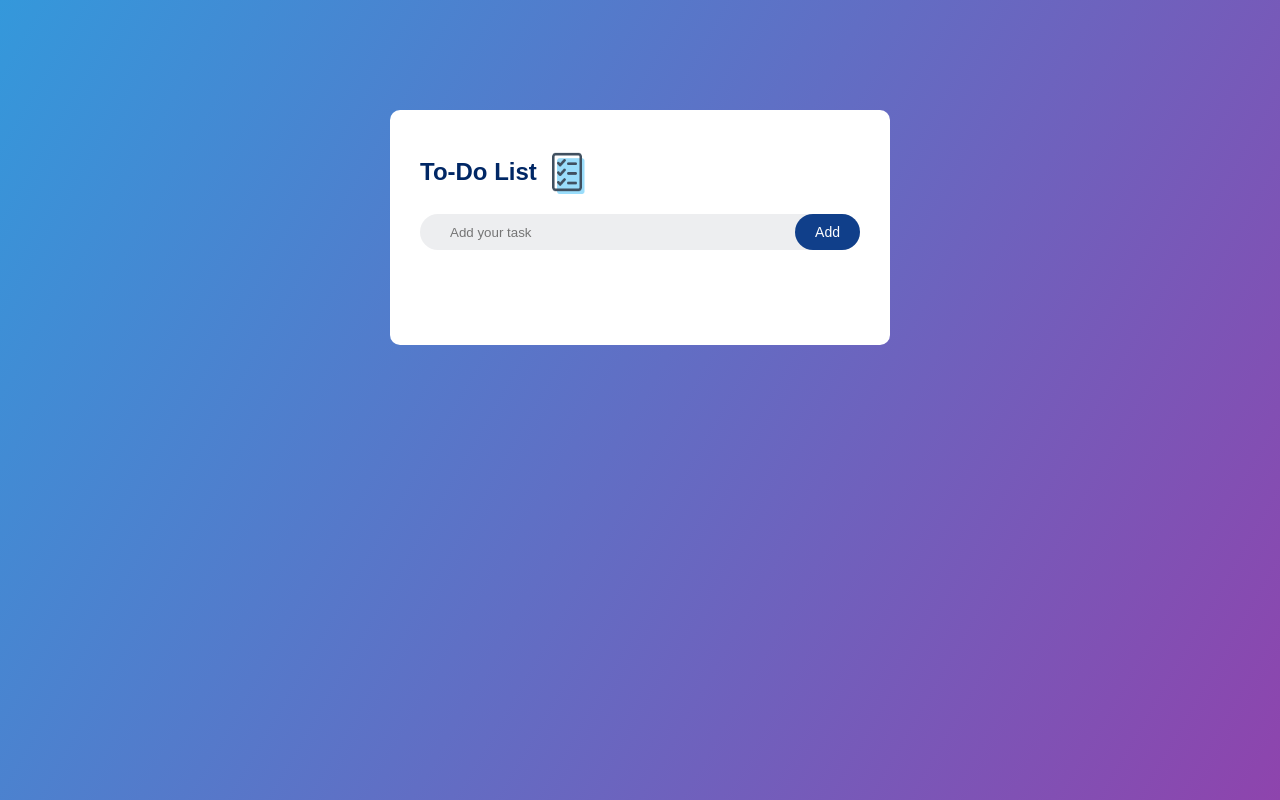
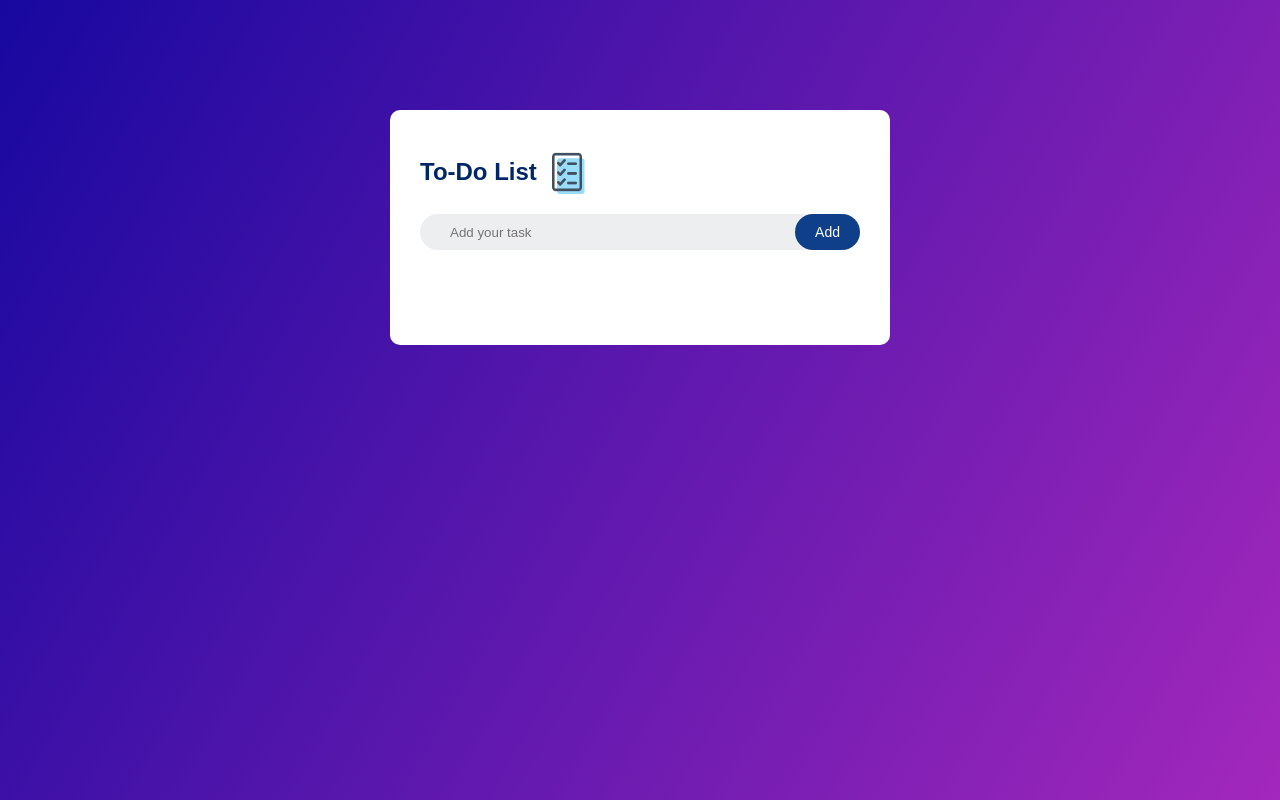
Before and after one commit to finalFlash159/Todo-list-app, a plain HTML site: page index.html in a window 1280 px wide. Drawn offline with Linux system fonts and the light colour scheme.

Commit message:
change color

```diff
--- a/style.css
+++ b/style.css
@@ -6,15 +6,15 @@
 }
 
 .container{
-    width: 100%%;
+    width: 100%;
     min-height: 100vh;
-    background: linear-gradient(120deg, #3498db, #8e44ad);
+    background: linear-gradient(120deg, #17089f, #9a12b5e8);
     padding: 10px;
 
 }
 
 .todo-app{
-    with: 100%;
+    width: 100%;
     max-width: 500px;
     margin: 100px auto 20px;
     background: #fff;
```
Also changed, not shown: 1 other file.
